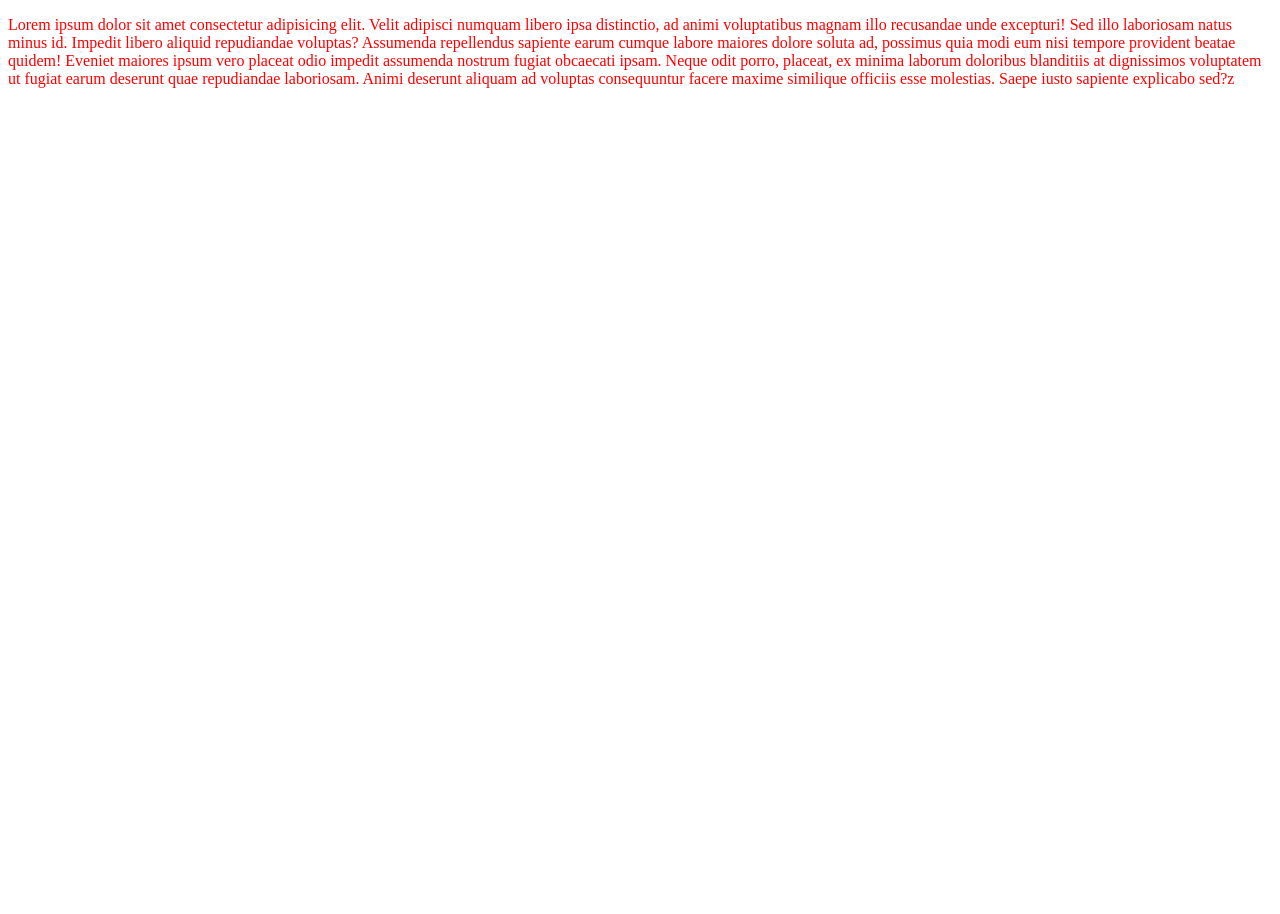
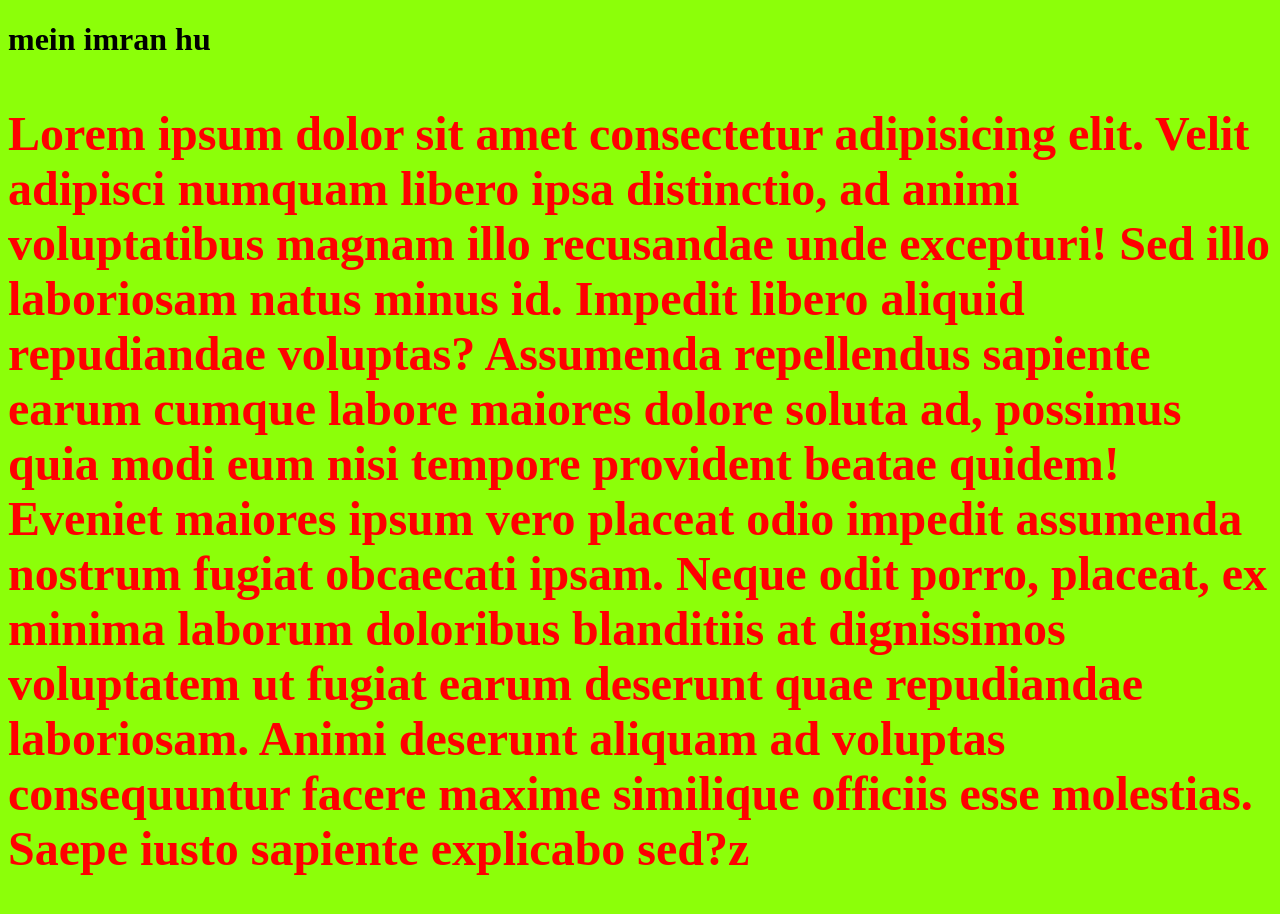
Before and after one commit to spyder87/demo-repo, a plain HTML site: page index.html in a window 1280 px wide. Before the commit the page ends 800 px from the top, so only its background shows below. Drawn offline with Linux system fonts and the light colour scheme.

Commit message:
font size increased

```diff
--- a/index.html
+++ b/index.html
@@ -5,7 +5,7 @@
     <meta name="viewport" content="width=device-width, initial-scale=1.0">
     <title>demo repo for git hub</title> <link rel="stylesheet" href="./style.css">
 </head>
-<body>
+<body><h1>mein imran hu</h1>
     <p>Lorem ipsum dolor sit amet consectetur adipisicing elit. Velit adipisci numquam libero ipsa distinctio, ad animi voluptatibus magnam illo recusandae unde excepturi! Sed illo laboriosam natus minus id. Impedit libero aliquid repudiandae voluptas? Assumenda repellendus sapiente earum cumque labore maiores dolore soluta ad, possimus quia modi eum nisi tempore provident beatae quidem! Eveniet maiores ipsum vero placeat odio impedit assumenda nostrum fugiat obcaecati ipsam. Neque odit porro, placeat, ex minima laborum doloribus blanditiis at dignissimos voluptatem ut fugiat earum deserunt quae repudiandae laboriosam. Animi deserunt aliquam ad voluptas consequuntur facere maxime similique officiis esse molestias. Saepe iusto sapiente explicabo sed?z</p>
 </body>
 </html>
--- a/style.css
+++ b/style.css
@@ -1,7 +1,9 @@
 body{
-    background-color: rgb(255, 255, 255);
+    background-color: rgb(140, 255, 9);
     /* color: rgb(255, 255, 255);    */
 }
 p{
     color: rgb(255, 0, 0);
+    font-weight: 900;
+    font-size: 3rem;
 }
```
